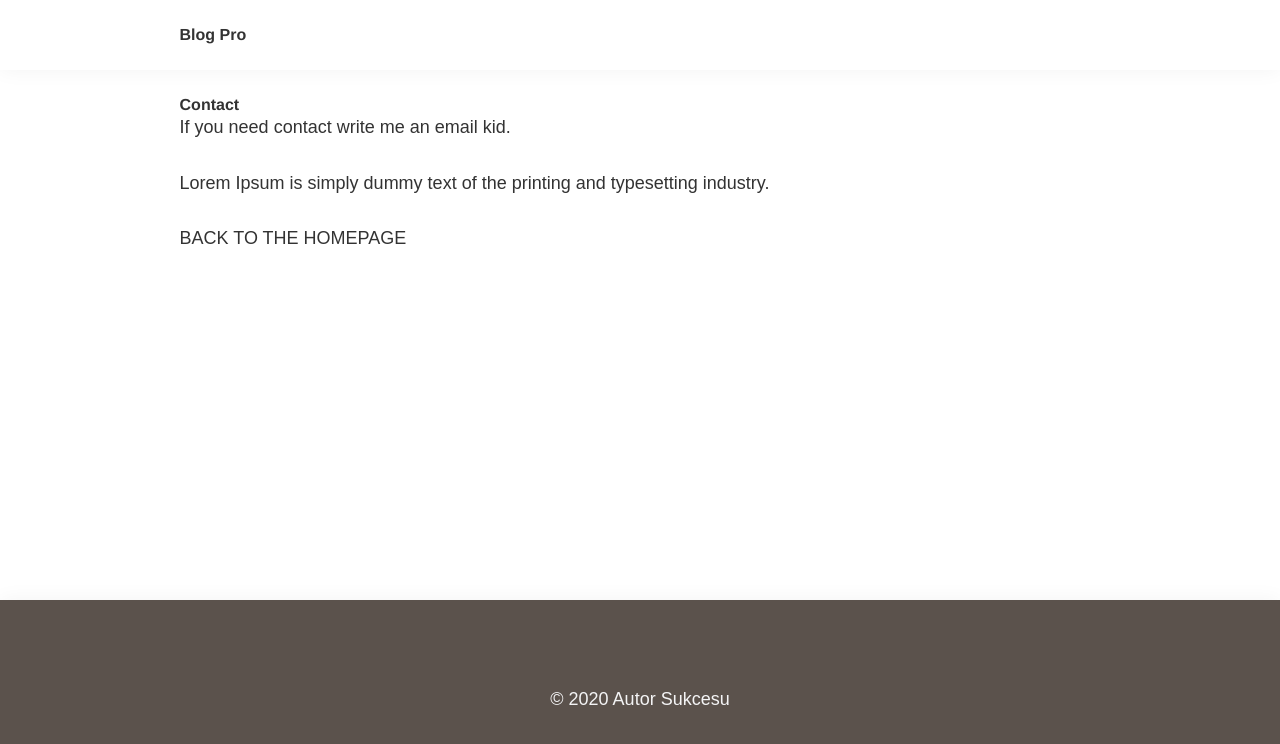
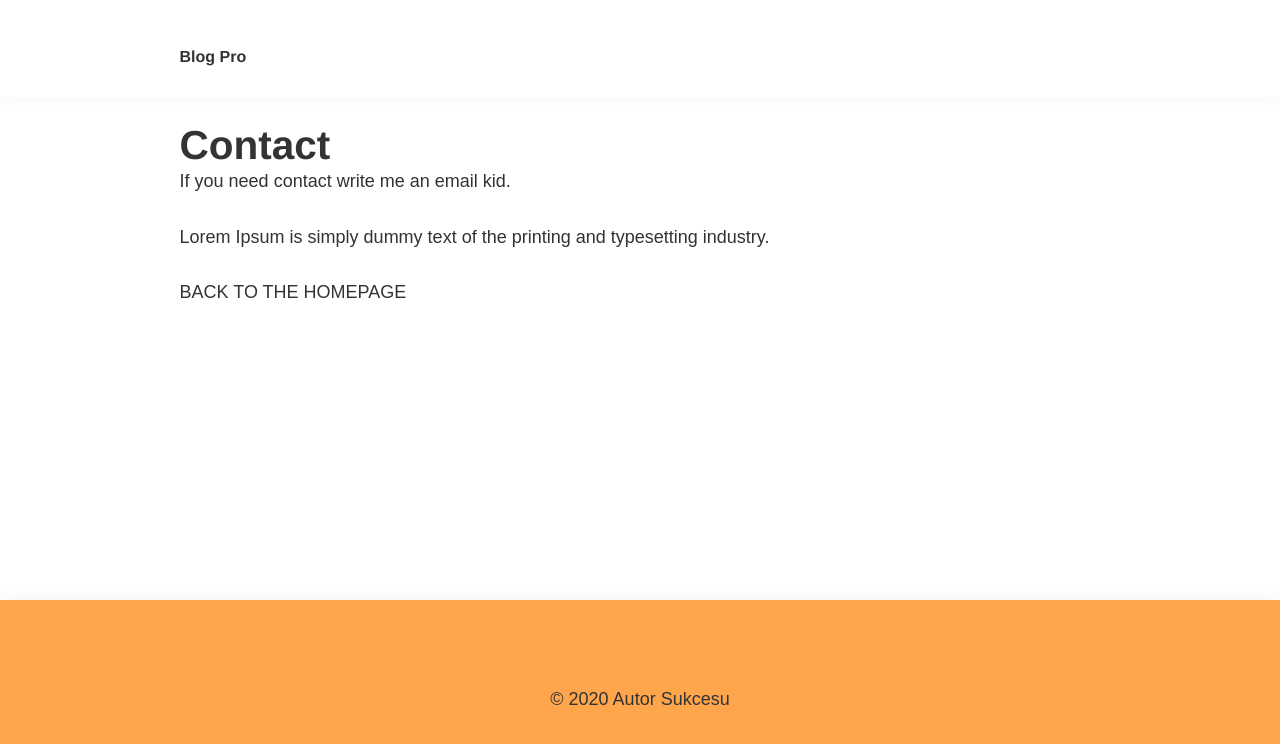
Before and after one commit to lukaszrej/Blog, a Gatsby site: page /contact in a window 1280 px wide. Built offline with nearby package versions, Linux system fonts and the light colour scheme; Gatsby itself is replaced by a stand-in of ours.

Commit message:
Bckgrd changes..

```diff
--- a/src/styles/_base.scss
+++ b/src/styles/_base.scss
@@ -1,3 +1,11 @@
+::selection {
+  background: #ffa64d;
+}
+
+::-moz-selection {
+  background: #ffa64d;
+}
+
 body {
   color: #333333;
   background: #ffffff;
@@ -17,7 +25,6 @@
 }
 
 h1 {
-  font-size: 16px;
   margin-bottom: 0;
 
   a {
--- a/src/styles/pages/_footer.scss
+++ b/src/styles/pages/_footer.scss
@@ -2,9 +2,13 @@
   height: 200px;
   text-align: center;
   box-shadow: 0 0 20px rgba(0,0,0,.05);
-  background: #5B524C;
-  color: #F4F4F5;
+  background: #ffa64d;
+  color: #333333;
   margin-top: auto;
+
+  ::selection {
+    background: #333333;
+  }
 
   &__content {
     position: relative;
```
Also changed, not shown: src/styles/_variables.scss (deleted, +0 -16 lines).
